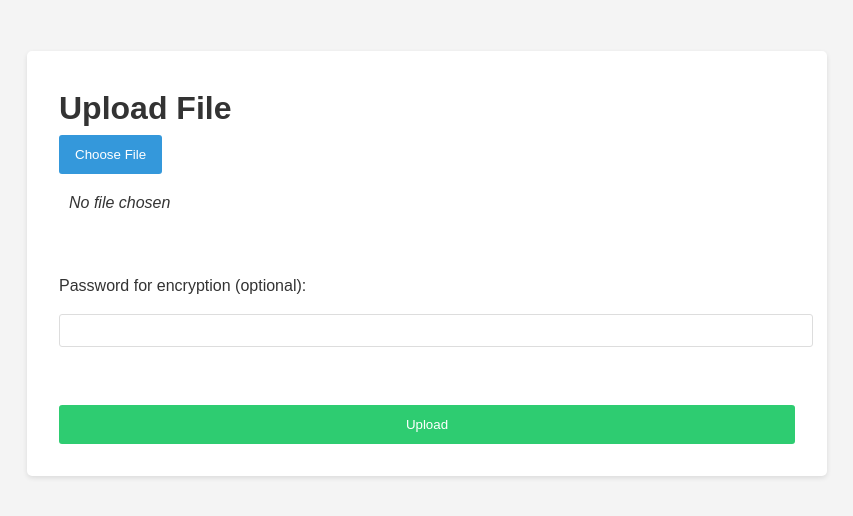
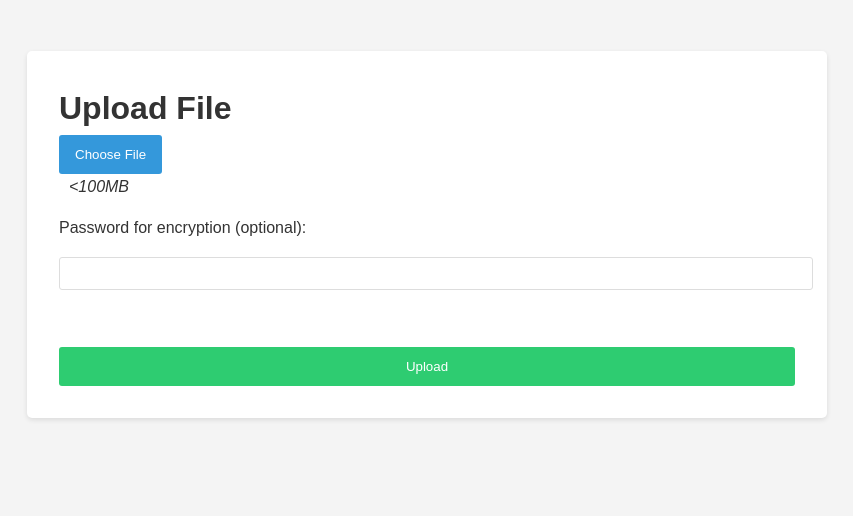
Before and after one commit to cy7sh/trashcan, a Flask app: page / in a window 1280 px wide. Shown: the part 103-619 px from the top of the page, without its empty margins (213-1066 px from the left). Run offline with Flask 3, Linux system fonts and the light colour scheme; parts of the project's set-up code (start-up, migrations or seed data) failed here and were passed over.

Commit message:
set maximum upload size to 100mb

```diff
--- a/main.py
+++ b/main.py
@@ -15,6 +15,9 @@ import struct
 
 import model
 
+from dotenv import load_dotenv
+load_dotenv()
+
 CONTAINER_NAME = 'userfiles'
 SQL_COPT_SS_ACCESS_TOKEN = 1256  # Connection option for access tokens, as defined in msodbcsql.h
 TOKEN_URL = "https://database.windows.net/"  # The token URL for any Azure SQL database
@@ -25,7 +28,10 @@ account_url = "https://trashcancy.blob.core.windows.net"
 blob_service_client = BlobServiceClient(account_url, credential=default_credential)
 
 app = Flask(__name__)
-app.config.from_prefixed_env() # get app.config values from environment variable
+# get app.config values from environment variable
+app.config.from_prefixed_env()
+# set maximum upload size to 100MB
+app.config['MAX_CONTENT_LENGTH'] = 100 * 1000 * 1000
 
 connection_string = os.getenv('AZURE_SQL_CONNECTIONSTRING')
 connection_url = URL.create("mssql+pyodbc", query={"odbc_connect": connection_string})
--- a/requirements.txt
+++ b/requirements.txt
@@ -31,6 +31,7 @@ pycparser==2.22
 pycryptodomex==3.20.0
 PyJWT==2.9.0
 pyodbc==5.1.0
+python-dotenv==1.0.1
 requests==2.32.3
 requests-oauthlib==2.0.0
 six==1.16.0
--- a/templates/index.html
+++ b/templates/index.html
@@ -10,9 +10,9 @@
         <form action="{{ url_for('upload_file') }}" method="post" enctype="multipart/form-data">
             <div class="file-input-wrapper">
                 <button class="btn-file-input">Choose File</button>
-                <input type="file" name="file" id="file-input">
+                <input type="file" name="file" id="file-input"><br>
+                <span class="file-input-name" id="file-input-name"><100MB</span><br>
             </div>
-            <span class="file-input-name" id="file-input-name">No file chosen</span><br>
             <label for="password">Password for encryption (optional):</label>
             <input type="password" name="password" id="password"><br>
             <button type="submit">Upload</button>
```
Also changed, not shown: 1 other file.
